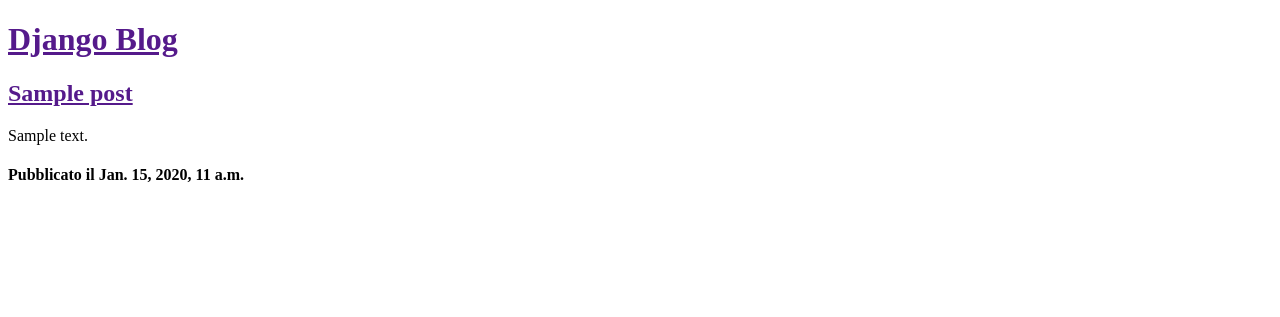
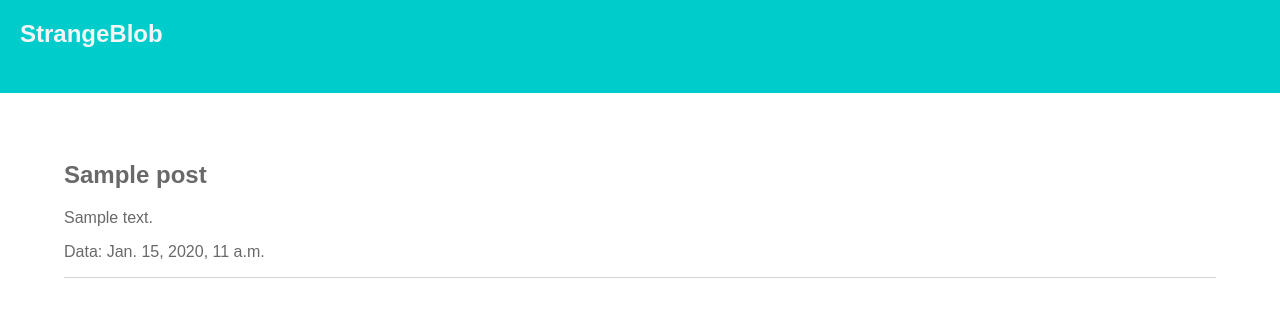
Before and after one commit to CarmineVarone/my-first-blog, a Django app: template blog/templates/blog/post_list.html in a window 1280 px wide. Shown: the top 317 px of the page. Run offline with Django 3.2, Linux system fonts and the light colour scheme; the template is opened without the code that fills it: values that come from a table or form of the project are taken from there, others are empty; tables that the repository leaves empty hold one stand-in row (values such as "Sample post").

Commit message:
Aggiunte varie

```diff
--- /dev/null
+++ b/blog/static/css/blog.css
@@ -0,0 +1,66 @@
+body {
+  margin: 0;
+  padding: 0;
+}
+
+.Header {
+  margin: 0;
+  padding-top: 20px;
+  padding-left: 20px;
+  width: 100%;
+  height: 8%;
+  background-color: #00CCCC;
+  position: fixed;
+}
+
+.headerTitle {
+  padding: 0;
+  margin: 0;
+}
+
+.headerTitle a {
+  text-decoration: none;
+  font-family: sans-serif;
+  color: whitesmoke;
+  margin: 0;
+  padding: 0;
+}
+
+.headerTitle a:hover {
+  color: dimgray;
+}
+
+#postContainer {
+  width: 100%;
+  height: 91%;
+  padding: 20px 5%;
+  margin: 0;
+  position: fixed;
+  top: 11%;
+  overflow-y: scroll;
+  background-color: white;
+}
+
+#Post {
+  width: 90%;
+  margin: 0;
+  margin-bottom: 10px;
+  border-bottom-style:solid;
+  border-bottom-width: 1px;
+  border-bottom-color: lightgray;
+  padding-top: 20px;
+  font-family: sans-serif;
+  color: dimgray;
+}
+
+#Post a {
+  color: dimgray;
+  text-decoration: none;
+}
+
+.postPageDiv {
+  font-family: sans-serif;
+  color: dimgray;
+  margin: 0;
+  width: 90%;
+}
--- /dev/null
+++ b/blog/templates/blog/base.html
@@ -0,0 +1,20 @@
+<!DOCTYPE html>
+{% load staticfiles %}
+<html lang="it">
+  <head>
+    <meta charset="utf-8">
+    <title>strangeblob</title>
+    <link rel="stylesheet" href="{% static 'css/blog.css' %}">
+  </head>
+
+  <body>
+    <div class="Header">
+      <h2 class="headerTitle"><a href="/">StrangeBlob</a></h2>
+    </div>
+
+    <div id="postContainer">
+    {% block content %}
+    {% endblock %}
+    </div>
+  </body>
+</html>
--- a/blog/templates/blog/post_list.html
+++ b/blog/templates/blog/post_list.html
@@ -1,23 +1,13 @@
-<!DOCTYPE html>
-<html lang="it">
+{% extends 'blog/base.html' %}
 
-<head>
-  <meta charset="utf-8">
-  <title>Post List</title>
-</head>
+{% block content %}
 
-<body>
-  <div>
-    <h1><a href="">Django Blog</a></h1>
-  </div>
+    {% for p in posts %}
+      <div id="Post">
+        <h2><a href="{% url 'post_detail' pk=p.pk %}">{{p.title}}</a></h2>
+        <p>{{p.text|linebreaksbr}}</p>
+        <p><h9>Data: {{ p.published_date }}</h9></p>
+      </div>
+    {% endfor %}
 
-  {% for p in posts %}
-    <div>
-      <h2><a href="">{{p.title}}</a></h2>
-      <p>{{p.text|linebreaksbr}}</p>
-      <p><h4>Pubblicato il {{ p.published_date }}</h4></p>
-    </div>
-  {% endfor %}
-</body>
-
-</html>
+{% endblock content %}
--- a/blog/urls.py
+++ b/blog/urls.py
@@ -3,4 +3,5 @@
 
 urlpatterns = [
     url(r'^$', views.post_list, name = 'post_list'),
+    url(r'^post/(?P<pk>[0-9]+)/$', views.post_detail, name = 'post_detail'),
 ]
--- a/blog/views.py
+++ b/blog/views.py
@@ -1,4 +1,4 @@
-from django.shortcuts import render
+from django.shortcuts import render, get_object_or_404
 from django.utils import timezone
 from .models import Post
 
@@ -7,3 +7,7 @@
 def post_list(request):
     posts = Post.objects.filter(published_date__lte = timezone.now()).order_by('published_date')
     return render(request, 'blog/post_list.html', {'posts':posts})
+
+def post_detail(request, pk):
+    post = get_object_or_404(Post, pk = pk)
+    return render(request, 'blog/post_detail.html', {'post': post})
```
Also changed, not shown: blog/templates/blog/post_detail.html (added, +11 -0 lines).
